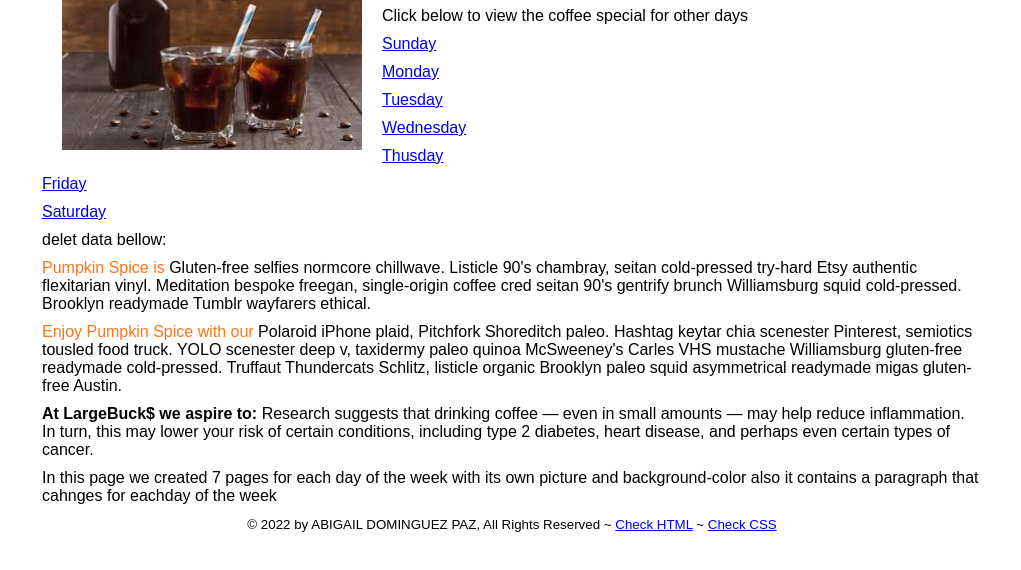
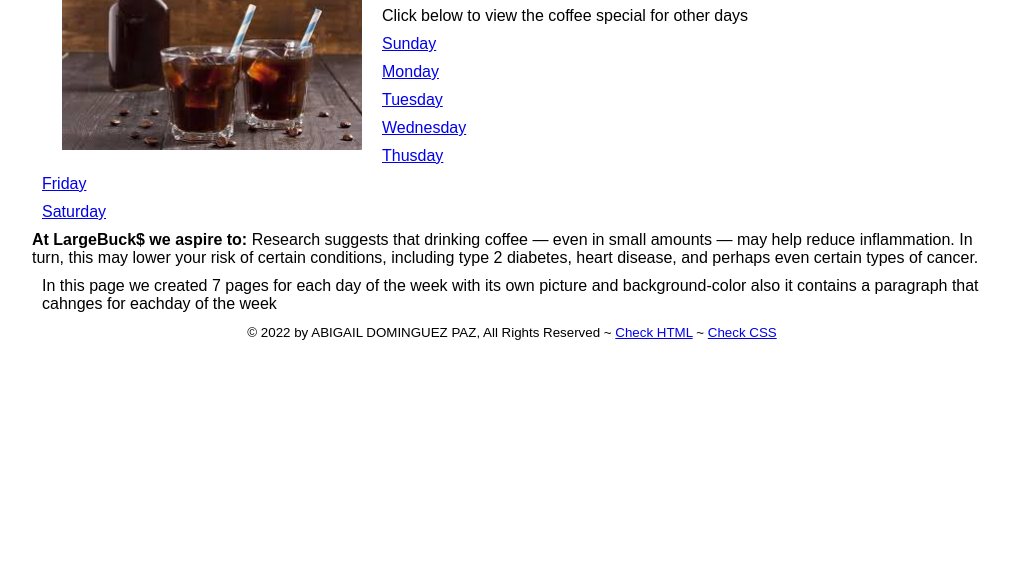
Before and after one commit to AbigailDominguez99/daily-grind-coffee, a plain HTML site: page index.html in a window 1280 px wide. Shown: the part 184-754 px from the top of the page, without its empty margins (128-1149 px from the left). Drawn offline with Linux system fonts and the light colour scheme; a web font is replaced by a local one.

Commit message:
Update index.html

```diff
--- a/index.html
+++ b/index.html
@@ -78,12 +78,8 @@
 			</p>
 		-->
 
-		<p>delet data bellow:</p>
 
 
-    	<p><span class="feature">Pumpkin Spice is </span> Gluten-free selfies normcore chillwave. Listicle 90's chambray, seitan cold-pressed try-hard Etsy authentic flexitarian vinyl. Meditation bespoke freegan, single-origin coffee cred seitan 90's gentrify brunch Williamsburg squid cold-pressed. Brooklyn readymade Tumblr wayfarers ethical.</p>
-        <p><span class="feature">Enjoy Pumpkin Spice with our </span> Polaroid iPhone plaid, Pitchfork Shoreditch paleo. Hashtag keytar chia scenester Pinterest, semiotics tousled food truck. YOLO scenester deep v, taxidermy paleo quinoa McSweeney's Carles VHS mustache Williamsburg gluten-free readymade cold-pressed. Truffaut Thundercats Schlitz, listicle organic Brooklyn paleo squid asymmetrical readymade migas gluten-free Austin.</p>
-		<p>
 		 <b>At LargeBuck$ we aspire to: </b>Research suggests that drinking coffee — even in small amounts — may help reduce inflammation. In turn, this may lower your risk of certain conditions, including type 2 diabetes, heart disease, and perhaps even certain types of cancer.
 		 </p>
 		 <p>In this page we created 7 pages for each day of the week with its own picture and background-color also it contains a paragraph that cahnges for eachday of the week</p>
```
